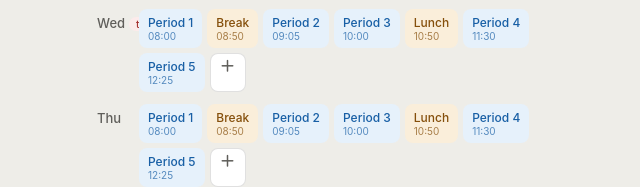
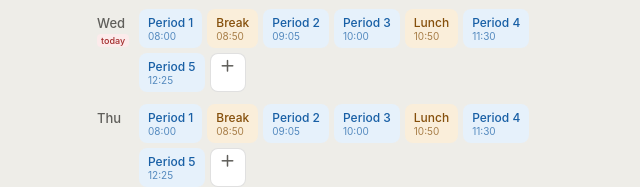
Before and after one commit to mmt-code/t, a plain HTML site: page index.html in a window 1280 px wide. Both pictures are taken after a click on the button "Schedule". Shown: the part 442-629 px from the top of the page, 319-959 px from the left. Drawn offline with Linux system fonts and the light colour scheme.

Commit message:
Add files via upload

```diff
--- a/index.html
+++ b/index.html
@@ -124,7 +124,7 @@
   .week-indicator { font-size: 12px; color: var(--text-secondary); text-align: center; margin-bottom: 0.75rem; }
 
   .day-row { display: flex; gap: 6px; margin-bottom: 0.75rem; align-items: flex-start; flex-wrap: wrap; }
-  .day-label { font-size: 13px; font-weight: 500; width: 36px; flex-shrink: 0; color: var(--text-secondary); padding-top: 6px; }
+  .day-label { font-size: 13px; font-weight: 500; width: 36px; flex-shrink: 0; color: var(--text-secondary); padding-top: 6px; display: flex; flex-direction: column; align-items: flex-start; gap: 3px; }
   .day-slots { display: flex; gap: 5px; flex-wrap: wrap; flex: 1; }
   .slot {
     font-size: 12px; padding: 5px 8px;
@@ -138,8 +138,8 @@
   .slot-add    { font-size: 18px; line-height: 1; padding: 3px 8px; }
 
   .today-badge {
-    font-size: 10px; background: var(--bg-danger); color: var(--text-danger);
-    padding: 1px 7px; border-radius: 10px; margin-left: 4px; vertical-align: middle;
+    font-size: 9px; background: var(--bg-danger); color: var(--text-danger);
+    padding: 1px 4px; border-radius: 4px; white-space: nowrap;
   }
 
   .periods-list { margin-bottom: 1rem; }
```
